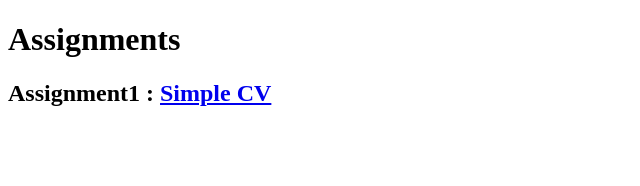
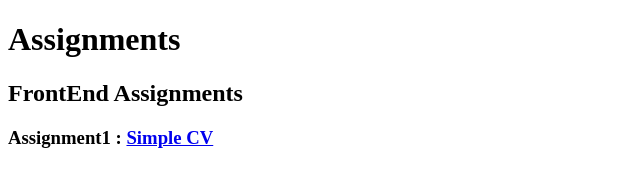
Before and after one commit to abdallah-el-sawy/Instant_Tasks, a plain HTML site: page Instant/FrontEnd/Session2/Assignment/index.html in a window 1280 px wide. Shown: the whole page, without its empty margins (0-640 px from the left). Drawn offline with Linux system fonts and the light colour scheme.

Commit message:
Update index.html

```diff
--- a/Instant/FrontEnd/Session2/Assignment/index.html
+++ b/Instant/FrontEnd/Session2/Assignment/index.html
@@ -8,7 +8,8 @@
 <body>
 
   <h1>Assignments</h1>
-  <h2>Assignment1 : <a href="Simple_CV.html"> Simple CV</h2>
+  <h2>FrontEnd Assignments</h2>
+  <h3>Assignment1 : <a href="Simple_CV.html"> Simple CV</h3>
 
 
 </body>
```
